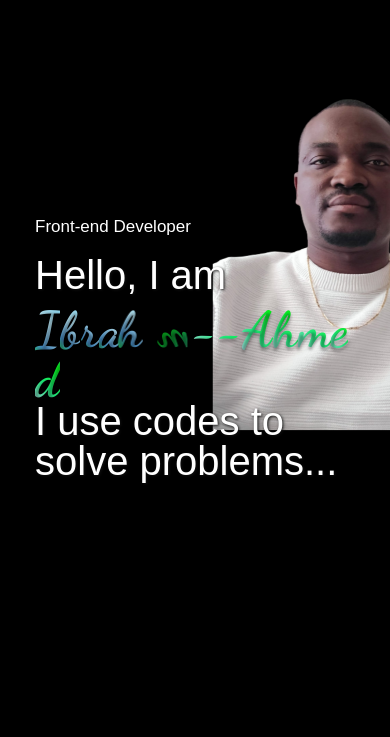
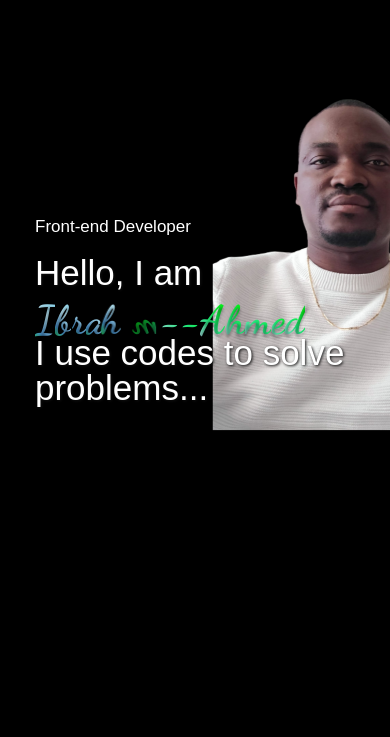
Before and after one commit to KingRahim/kingrahim.github.io, a plain HTML site: page index.html in a window 390 px wide. Shown: the part 107-844 px from the top of the page. Drawn offline with nearby package versions, Linux system fonts and the light colour scheme; a script that the page names is missing; a web font is replaced by a local one.

Commit message:
Update style.css

```diff
--- a/style.css
+++ b/style.css
@@ -775,14 +775,14 @@ form .btn2 {
     }
 
     .header-text h2 {
-        font-size: 40px;
+        font-size: 35px;
         margin-top: 20px;
         text-shadow: 1px 1px 3px #111;
     }
 
     .header-text span {
 
-        font-size: 50px !important;
+        font-size: 40px !important;
     }
 
     nav .main {
```
